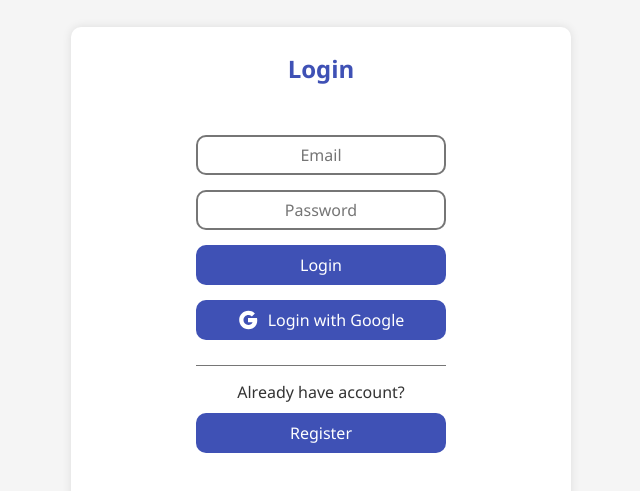
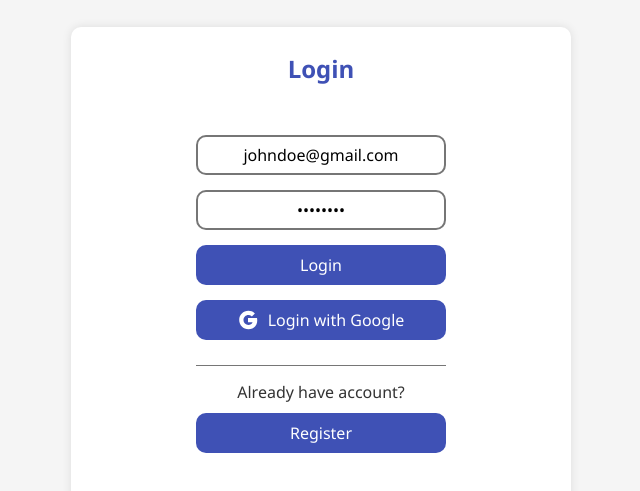
Before and after one commit to kunaldangi/ai-resume-screening, a React (Vite) app in the folder client/: page /login in a window 1280 px wide. Shown: the part 123-614 px from the top of the page, without its empty margins (319-959 px from the left). Built offline with nearby package versions, Linux system fonts and the light colour scheme.

Commit message:
chore: added default email & password at login page

```diff
--- a/client/src/Login/index.tsx
+++ b/client/src/Login/index.tsx
@@ -9,6 +9,8 @@ export default function Login() {
     const navigate = useNavigate();
 
     const [status, setStatus] = useState<{ type: string, message: string }[]>([]); // { type: '', message: '' } as elements
+    const [email, setEmail] = useState<string>('johndoe@gmail.com');
+    const [password, setPassword] = useState<string>('12345678');
 
     useEffect(() => {
         const session = getCookie('session');
@@ -48,8 +50,8 @@ export default function Login() {
             <div className="login__content">
                 <div className="login__title">Login</div>
                 <div className="login__form">
-                    <input id='id-email' type="text" placeholder="Email" />
-                    <input id='id-password' type="password" placeholder="Password" />
+                    <input id='id-email' type="text" placeholder="Email" value={email} onChange={(e) => setEmail(e.target.value)} />
+                    <input id='id-password' type="password" placeholder="Password" value={password} onChange={(e) => setPassword(e.target.value)} />
                     <button onClick={handleLogin}>Login</button>
                     <a style={{ gap: "10px" }} href='/api/auth/google'>
                         <svg xmlns="http://www.w3.org/2000/svg" x="0px" y="0px" width="20" height="20" viewBox="0,0,256,256">
```
Also changed, not shown: 1 other file (tests, documents, lock files or other folders).
